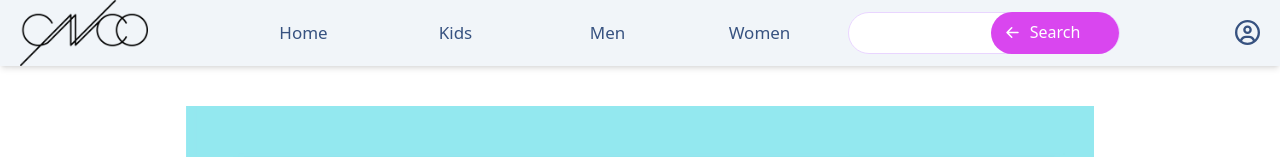
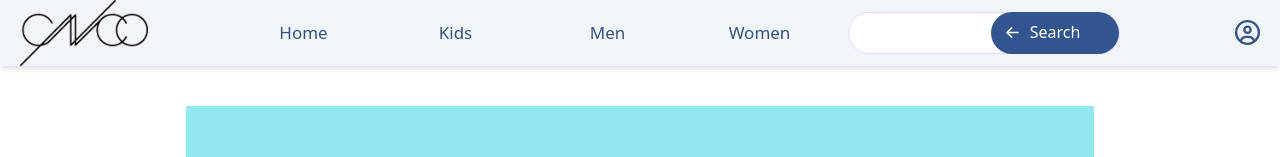
Before and after one commit to SIYARAM2003/CNCO, a React (Create React App) app: page / in a window 1280 px wide. Shown: the top 157 px of the page. Built offline with nearby package versions, Linux system fonts and the light colour scheme.

Commit message:
Fixed UI Changes

```diff
--- a/src/Components/Home.jsx
+++ b/src/Components/Home.jsx
@@ -46,7 +46,7 @@ function Home() {
               onChange={handleSearchInput}
               className="px-4 py-2 w-[17rem] rounded-full text-gray-700 border border-purple-200 outline-none"
             />
-            <span className="bg-fuchsia-500 h-[2.6rem] text-white rounded-full w-[8rem] absolute right-[1px] p-2 text-center ">
+            <span className="bg-[#32548f] h-[2.6rem] text-white rounded-full w-[8rem] absolute right-[1px] p-2 text-center ">
               Search
               <span className="text-white relative right-[7rem]">
                 <span className="absolute  ml-8">
```
